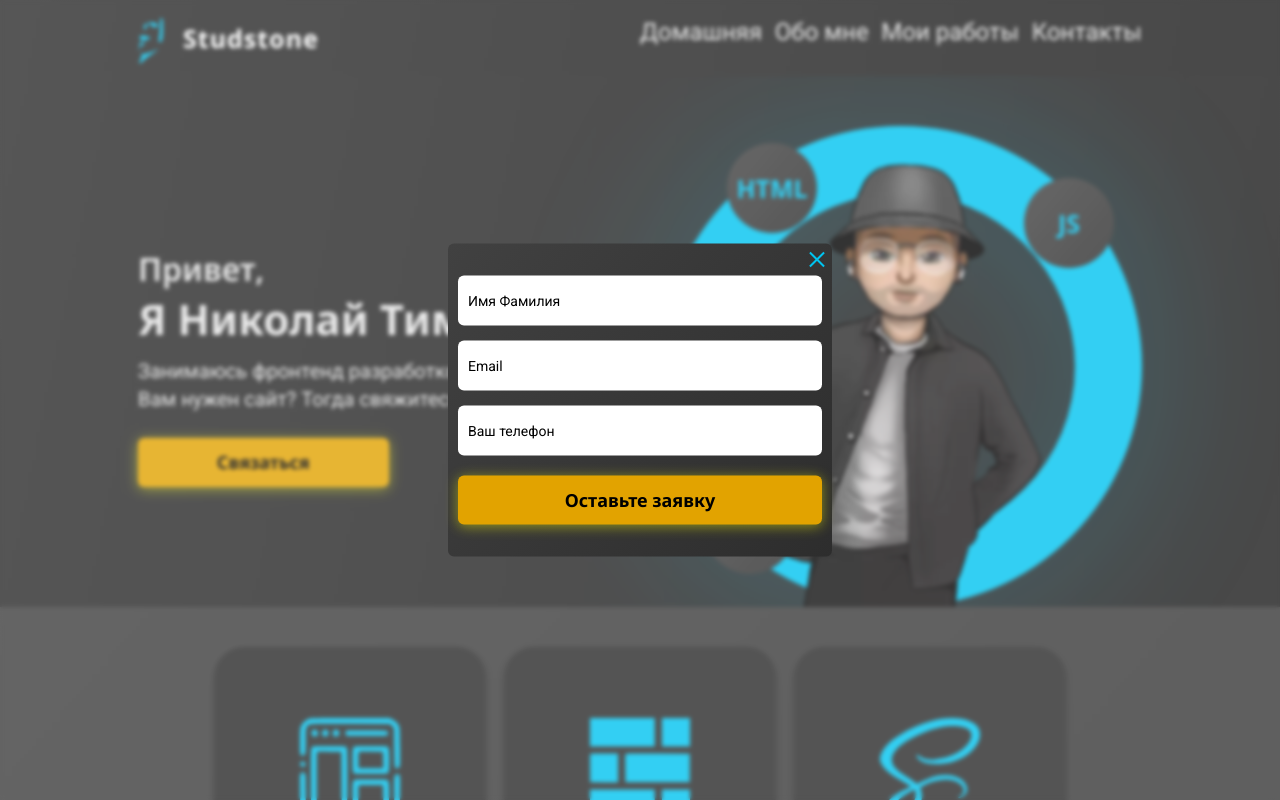
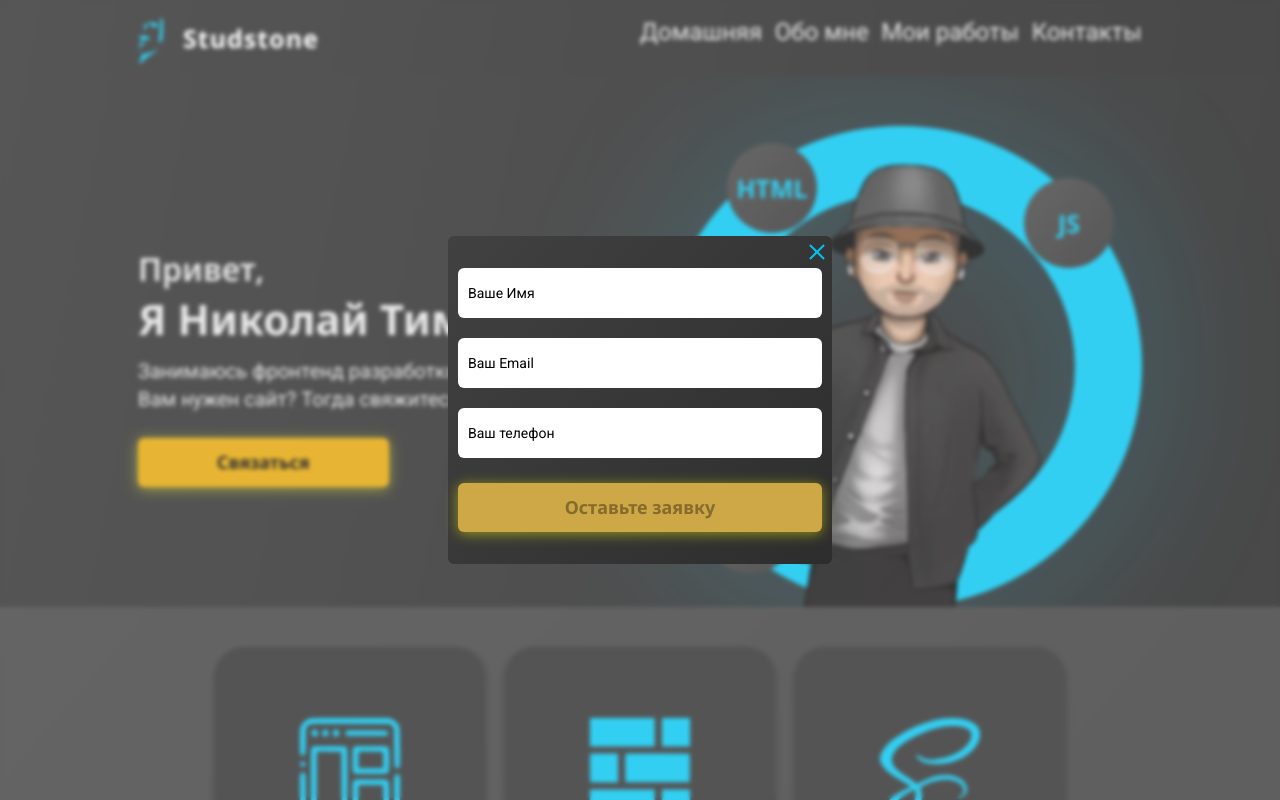
Before and after one commit to studstone/portfolio, a React (Create React App) app: page / in a window 1280 px wide. Both pictures are taken after a click on the button "Связаться". Shown: the top 800 px of the page. Built offline with nearby package versions, Linux system fonts and the light colour scheme.

Commit message:
create valid in form

```diff
--- a/package.json
+++ b/package.json
@@ -11,6 +11,7 @@
     "framer-motion": "^6.5.1",
     "react": "^18.1.0",
     "react-dom": "^18.1.0",
+    "react-hook-form": "^7.34.0",
     "react-scripts": "5.0.1",
     "react-transition-group": "^4.4.2",
     "styled-components": "^5.3.5",
--- a/src/App.js
+++ b/src/App.js
@@ -10,7 +10,7 @@ import Preview from "./Components/Preview/Preview";
 import Skills from "./Components/Skills/Skills";
 import ClobalStyle from "./Components/StyledComponents/GlobalStyle";
 import MyWork from "./Components/Work/MyWork";
-import { contacts, inputs, items, skills, slides } from "./DB/DBItems";
+import { contacts, items, skills, slides } from "./DB/DBItems";
 
 const App = () => {
     const activState = useActiveState();
@@ -25,7 +25,7 @@ const App = () => {
             <About />
             <MyWork slides={slides} />
             <Footer contacts={contacts} />
-            <Modal {...toggleModal} inputs={inputs} />
+            <Modal {...toggleModal} />
             <ButtonUp />
         </>
     );
--- a/src/Components/Modal/Modal.jsx
+++ b/src/Components/Modal/Modal.jsx
@@ -1,12 +1,34 @@
 import React from 'react';
+import { useForm } from 'react-hook-form';
 import { CSSTransition } from 'react-transition-group';
 import '../../style/mobile-menu.css';
 import { ButtonCloseModal, ModalBlur, ModalButton, ModalForm, ModalInput, ModalWrapper } from './StyleModal';
 
 
-const Modal = ({ openModal, setOpenModal, inputs }) => {
+const Modal = ({ openModal, setOpenModal }) => {
+    const {
+        register,
+        formState: {
+            errors,
+            isValid,
+        },
+        handleSubmit,
+        reset
+    } = useForm({
+        mode: 'onBlur'
+    });
 
-    const closeModal = () => setOpenModal(false);
+    console.log(!isValid);
+
+    const closeModal = () => {
+        setOpenModal(false);
+        document.body.removeAttribute('style');
+    };
+
+    const onSubmit = data => {
+        console.log(data);
+        reset();
+    };
 
     return (
         <>
@@ -27,18 +49,53 @@ const Modal = ({ openModal, setOpenModal, inputs }) => {
                 unmountOnExit
             >
                 <ModalWrapper>
-                    <ModalForm>
+                    <ModalForm onSubmit={handleSubmit(onSubmit)}>
+                        <ModalInput
+                            {...register('name', {
+                                required: 'Поле обязательно к заполнению',
+                                pattern: {
+                                    value: /^[а-яА-ЯёЁa ]{2,20}$/,
+                                    message: 'Введите корректноe имя',
+                                },
+                            })}
+                            type='text'
+                            placeholder='Ваше Имя'
+                        />
                         {
-                            inputs.map((input, index) =>
-                                <ModalInput
-                                    key={index}
-                                    name={input.name}
-                                    type={input.type}
-                                    placeholder={input.placeholder}
-                                />
-                            )
+                            errors?.name &&
+                            <span>{errors?.name.message}</span>
                         }
-                        <ModalButton type="submit">
+                        <ModalInput
+                            {...register('email', {
+                                required: 'Поле обязательно к заполнению',
+                                pattern: {
+                                    value: /^[-\w.]+@([A-z0-9][-A-z0-9]+\.)+[A-z]{2,4}$/,
+                                    message: 'Введите корректный Email',
+                                },
+                            })}
+                            type='email'
+                            placeholder='Ваш Email'
+                        />
+                        {
+                            errors?.email &&
+                            <span>{errors?.email.message}</span>
+                        }
+                        <ModalInput
+                            {...register('phone', {
+                                required: 'Поле обязательно к заполнению',
+                                pattern: {
+                                    value: /^((8|\+7)[-]?)?(\(?\d{3}\)?[-]?)?[\d\- ]{7,10}$/,
+                                    message: 'Введите корректный номер телефона',
+                                },
+                            })}
+                            type='tel'
+                            placeholder='Ваш телефон'
+                        />
+                        {
+                            errors?.phone &&
+                            <span>{errors?.phone.message}</span>
+                        }
+                        <ModalButton disabled={!isValid} type="submit" >
                             Оставьте заявку
                         </ModalButton>
                     </ModalForm>
--- a/src/Components/Modal/StyleModal.jsx
+++ b/src/Components/Modal/StyleModal.jsx
@@ -36,6 +36,11 @@ export const ModalWrapper = styled.div`
 export const ModalForm = styled.form`
     width: 100%;
     height: 100%;
+
+    span{
+        color: #ff4444;
+        font-size: 1.2rem;
+    }
 `;
 
 export const ModalInput = styled.input`
@@ -46,6 +51,7 @@ export const ModalInput = styled.input`
     outline: none;
     border-radius: 0.6rem;
     margin-top: 1.5rem;
+    margin-bottom: 0.5rem;
     font-size: 1.4rem;
     color: black;
     :first-child{
@@ -64,8 +70,15 @@ export const ModalInput = styled.input`
 export const ModalButton = styled(Button)`
     margin-top: 2rem;
 
+
+
     @media ${device.tablet} {
         width: 100%;
+    }
+
+    :disabled {
+        background-color: #cea746;
+        color: #0000005a;
     }
 `;
 
--- a/src/DB/DBItems.js
+++ b/src/DB/DBItems.js
@@ -69,7 +69,7 @@ export const slides = [
     },
     {
         title: 'Лендинг',
-        description: 'Сайт-портфолио учителя по химии. Верстка выполнена по БЭМ. Верстка выполнена по' +
+        description: 'Сайт-портфолио учителя по химии. Верстка выполнена по ' +
             'БЭМ. Весь интерактив написан на нативном JS. При разработке' +
             'использовался сборщик проектов Webpack. Вся анимация' +
             'написана на JS. Форма отправки настроена на телеграм бота.',
@@ -110,22 +110,3 @@ export const contacts = [
         alt: 'Icon'
     }
 ];
-
-
-export const inputs = [
-    {
-        name: 'name',
-        type: 'text',
-        placeholder: 'Имя Фамилия'
-    },
-    {
-        name: 'email',
-        type: 'email',
-        placeholder: 'Email'
-    },
-    {
-        name: 'phone',
-        type: 'tel',
-        placeholder: 'Ваш телефон'
-    },
-];
```
Also changed, not shown: 1 other file (tests, documents, lock files or other folders).
